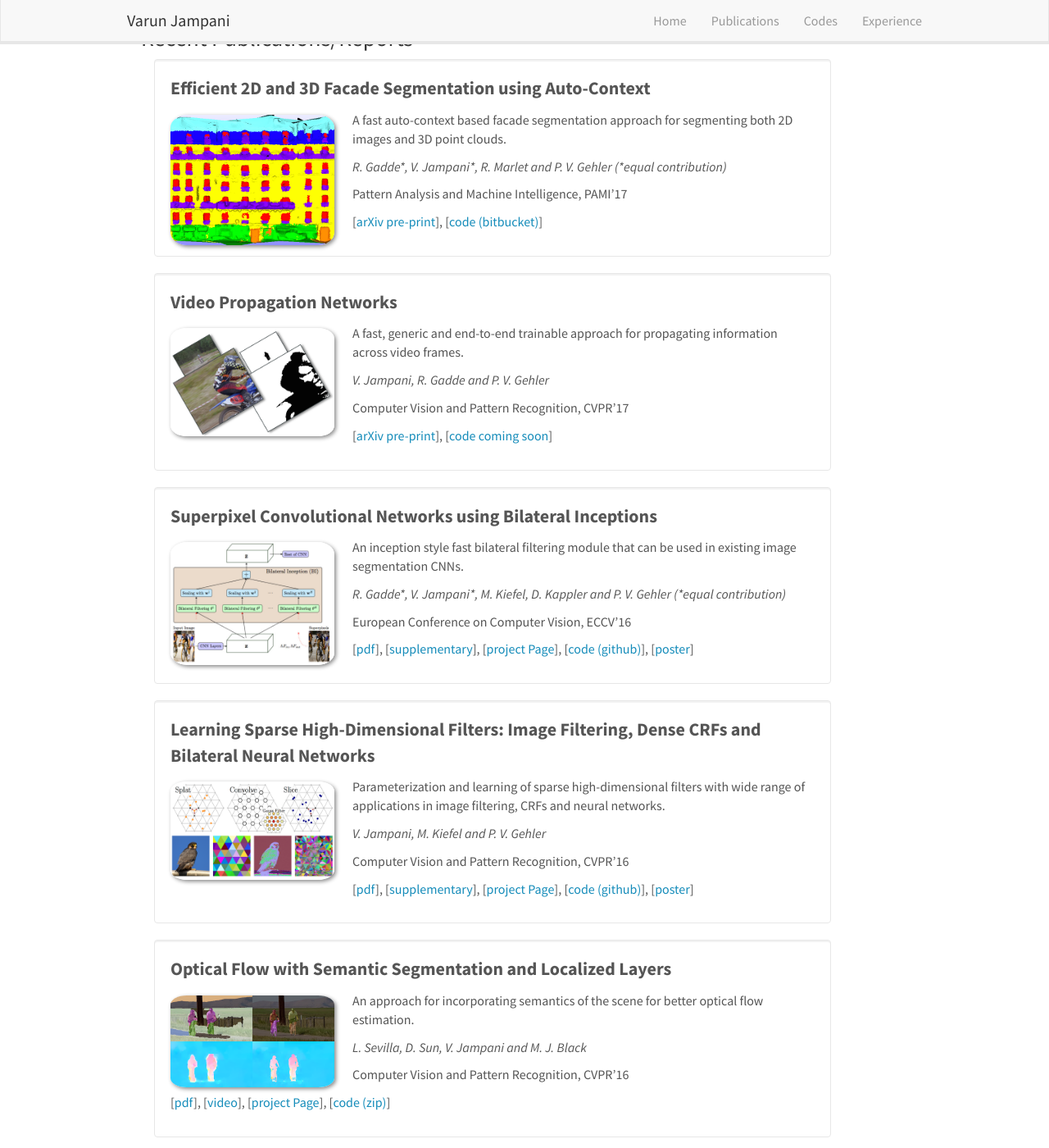
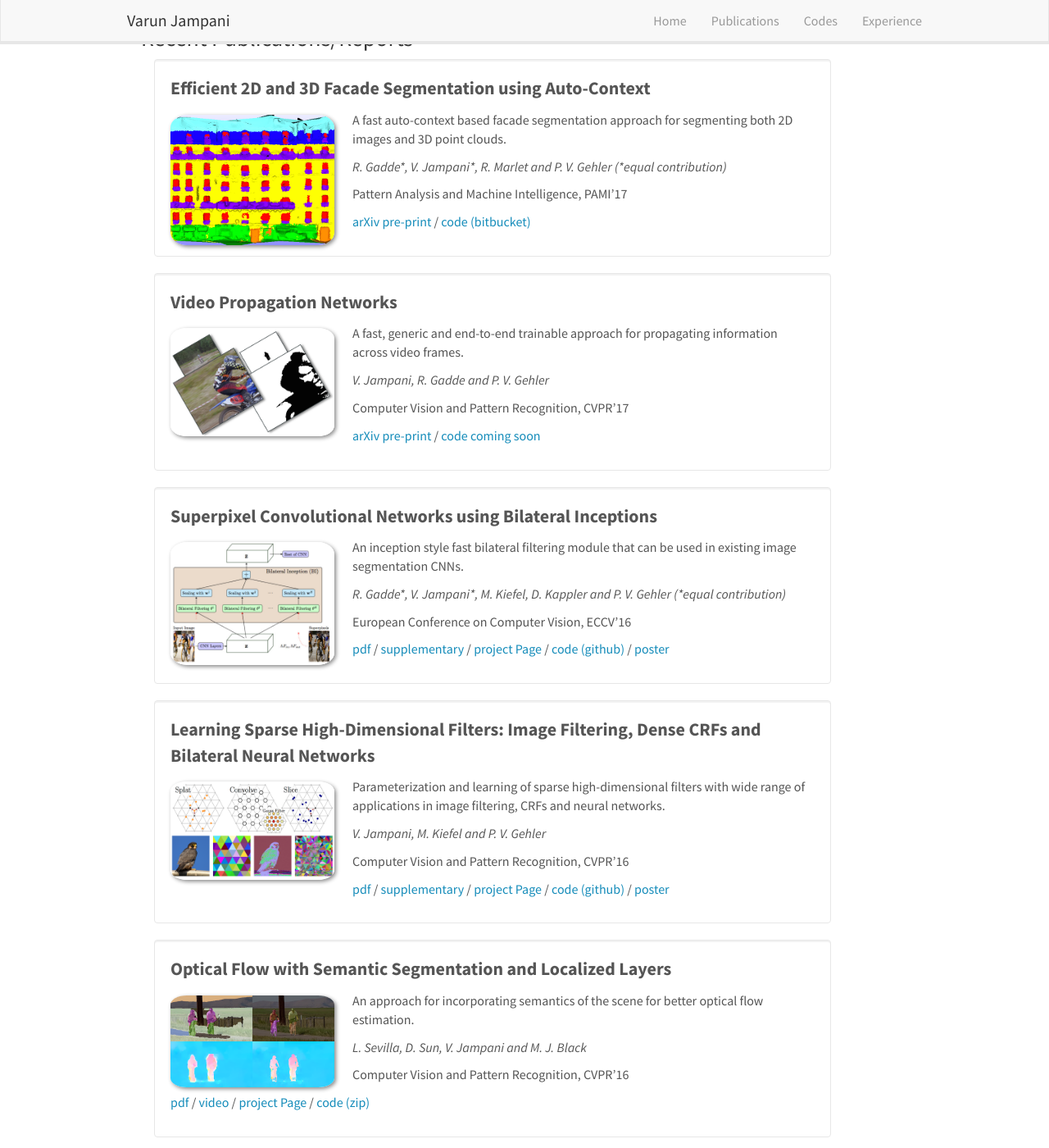
Before and after one commit to varunjampani/varunjampani.github.io, a Jekyll site: the page built from _pages/home.md, in a window 1280 px wide and 1400 px high, scrolled down 546 px. Shown: the whole window at 82% size. Built offline with Jekyll 4.4.1, drawn with Linux system fonts in a browser that asks for light colours; nearby versions of some CDN libraries.

Commit message:
minor edits

```diff
--- a/_pages/home.md
+++ b/_pages/home.md
@@ -64,33 +64,43 @@ My work lies at the intersection of Computer Vision, Machine Learning and Comput
  <p>{{ publi.venue }}</p>
 
  {% if publi.number_link == 1 %}
- <p>[<a href="{{ publi.link1.url }}">{{ publi.link1.display }}</a>]</p>
+ <p><a href="{{ publi.link1.url }}">{{ publi.link1.display }}</a></p>
  {% endif %}
 
  {% if publi.number_link == 2 %}
- <p>[<a href="{{ publi.link1.url }}">{{ publi.link1.display }}</a>],
- [<a href="{{ publi.link2.url }}">{{ publi.link2.display }}</a>]</p>
+ <p><a href="{{ publi.link1.url }}">{{ publi.link1.display }}</a>
+ /
+ <a href="{{ publi.link2.url }}">{{ publi.link2.display }}</a></p>
  {% endif %}
 
  {% if publi.number_link == 3 %}
- <p>[<a href="{{ publi.link1.url }}">{{ publi.link1.display }}</a>],
- [<a href="{{ publi.link2.url }}">{{ publi.link2.display }}</a>],
- [<a href="{{ publi.link3.url }}">{{ publi.link3.display }}</a>]</p>
+ <p><a href="{{ publi.link1.url }}">{{ publi.link1.display }}</a>
+ /
+ <a href="{{ publi.link2.url }}">{{ publi.link2.display }}</a>
+ /
+ <a href="{{ publi.link3.url }}">{{ publi.link3.display }}</a></p>
  {% endif %}
 
  {% if publi.number_link == 4 %}
- <p>[<a href="{{ publi.link1.url }}">{{ publi.link1.display }}</a>],
- [<a href="{{ publi.link2.url }}">{{ publi.link2.display }}</a>],
- [<a href="{{ publi.link3.url }}">{{ publi.link3.display }}</a>],
- [<a href="{{ publi.link4.url }}">{{ publi.link4.display }}</a>]</p>
+ <p><a href="{{ publi.link1.url }}">{{ publi.link1.display }}</a>
+ /
+ <a href="{{ publi.link2.url }}">{{ publi.link2.display }}</a>
+ /
+ <a href="{{ publi.link3.url }}">{{ publi.link3.display }}</a>
+ /
+ <a href="{{ publi.link4.url }}">{{ publi.link4.display }}</a></p>
  {% endif %}
 
  {% if publi.number_link == 5 %}
- <p>[<a href="{{ publi.link1.url }}">{{ publi.link1.display }}</a>],
- [<a href="{{ publi.link2.url }}">{{ publi.link2.display }}</a>],
- [<a href="{{ publi.link3.url }}">{{ publi.link3.display }}</a>],
- [<a href="{{ publi.link4.url }}">{{ publi.link4.display }}</a>],
- [<a href="{{ publi.link5.url }}">{{ publi.link5.display }}</a>]</p>
+ <p><a href="{{ publi.link1.url }}">{{ publi.link1.display }}</a>
+ /
+ <a href="{{ publi.link2.url }}">{{ publi.link2.display }}</a>
+ /
+ <a href="{{ publi.link3.url }}">{{ publi.link3.display }}</a>
+ /
+ <a href="{{ publi.link4.url }}">{{ publi.link4.display }}</a>
+ /
+ <a href="{{ publi.link5.url }}">{{ publi.link5.display }}</a></p>
  {% endif %}
 
  </div>
@@ -123,33 +133,43 @@ My work lies at the intersection of Computer Vision, Machine Learning and Comput
  <p>{{ publi.venue }}</p>
 
  {% if publi.number_link == 1 %}
- <p>[<a href="{{ publi.link1.url }}">{{ publi.link1.display }}</a>]</p>
+ <p><a href="{{ publi.link1.url }}">{{ publi.link1.display }}</a></p>
  {% endif %}
 
  {% if publi.number_link == 2 %}
- <p>[<a href="{{ publi.link1.url }}">{{ publi.link1.display }}</a>],
- [<a href="{{ publi.link2.url }}">{{ publi.link2.display }}</a>]</p>
+ <p><a href="{{ publi.link1.url }}">{{ publi.link1.display }}</a>
+ /
+ <a href="{{ publi.link2.url }}">{{ publi.link2.display }}</a></p>
  {% endif %}
 
  {% if publi.number_link == 3 %}
- <p>[<a href="{{ publi.link1.url }}">{{ publi.link1.display }}</a>],
- [<a href="{{ publi.link2.url }}">{{ publi.link2.display }}</a>],
- [<a href="{{ publi.link3.url }}">{{ publi.link3.display }}</a>]</p>
+ <p><a href="{{ publi.link1.url }}">{{ publi.link1.display }}</a>
+ /
+ <a href="{{ publi.link2.url }}">{{ publi.link2.display }}</a>
+ /
+ <a href="{{ publi.link3.url }}">{{ publi.link3.display }}</a></p>
  {% endif %}
 
  {% if publi.number_link == 4 %}
- <p>[<a href="{{ publi.link1.url }}">{{ publi.link1.display }}</a>],
- [<a href="{{ publi.link2.url }}">{{ publi.link2.display }}</a>],
- [<a href="{{ publi.link3.url }}">{{ publi.link3.display }}</a>],
- [<a href="{{ publi.link4.url }}">{{ publi.link4.display }}</a>]</p>
+ <p><a href="{{ publi.link1.url }}">{{ publi.link1.display }}</a>
+ /
+ <a href="{{ publi.link2.url }}">{{ publi.link2.display }}</a>
+ /
+ <a href="{{ publi.link3.url }}">{{ publi.link3.display }}</a>
+ /
+ <a href="{{ publi.link4.url }}">{{ publi.link4.display }}</a></p>
  {% endif %}
 
  {% if publi.number_link == 5 %}
- <p>[<a href="{{ publi.link1.url }}">{{ publi.link1.display }}</a>],
- [<a href="{{ publi.link2.url }}">{{ publi.link2.display }}</a>],
- [<a href="{{ publi.link3.url }}">{{ publi.link3.display }}</a>],
- [<a href="{{ publi.link4.url }}">{{ publi.link4.display }}</a>],
- [<a href="{{ publi.link5.url }}">{{ publi.link5.display }}</a>]</p>
+ <p><a href="{{ publi.link1.url }}">{{ publi.link1.display }}</a>
+ /
+ <a href="{{ publi.link2.url }}">{{ publi.link2.display }}</a>
+ /
+ <a href="{{ publi.link3.url }}">{{ publi.link3.display }}</a>
+ /
+ <a href="{{ publi.link4.url }}">{{ publi.link4.display }}</a>
+ /
+ <a href="{{ publi.link5.url }}">{{ publi.link5.display }}</a></p>
  {% endif %}
 
  </div>
```
Also changed, not shown: _pages/publications.md (+25 -15 lines).
